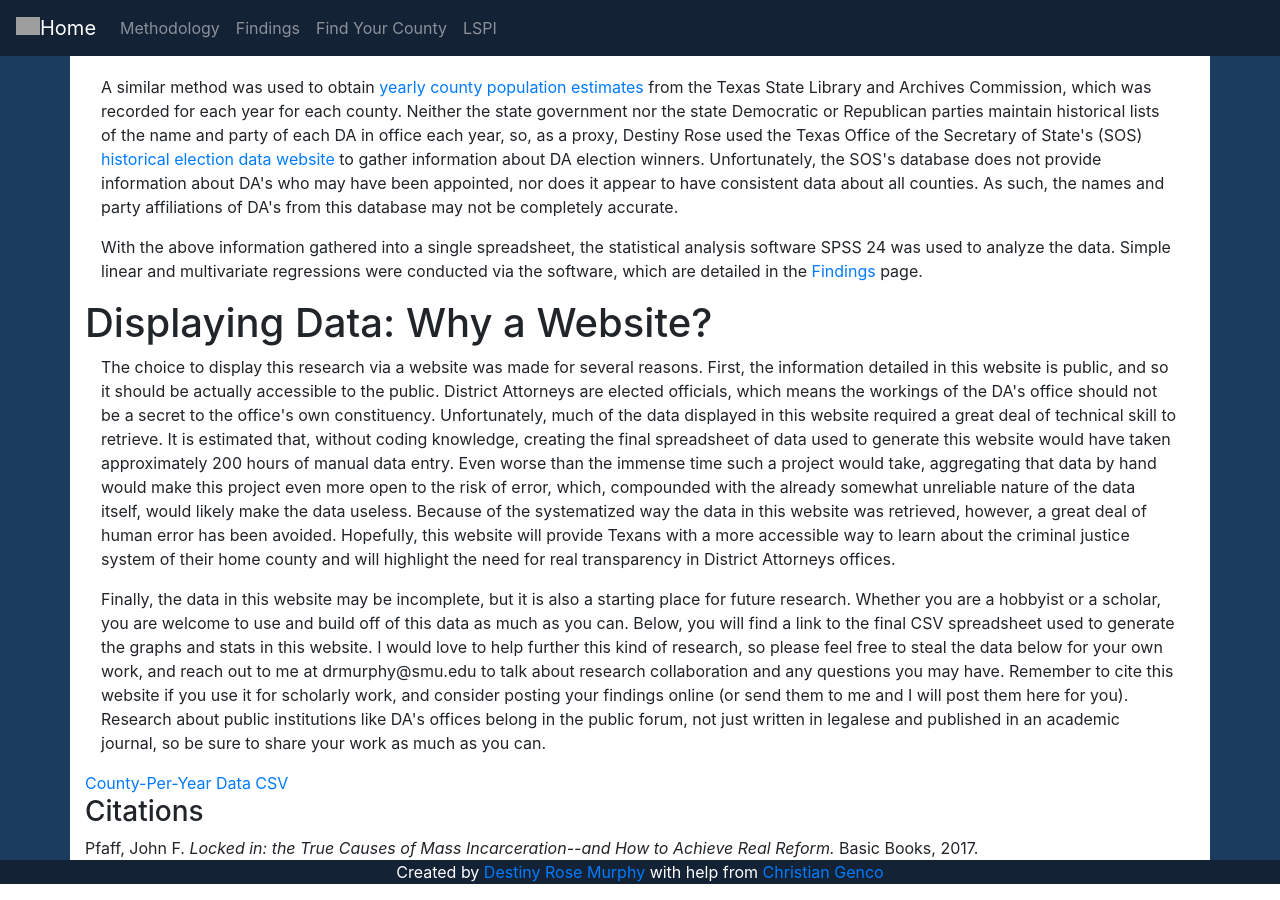
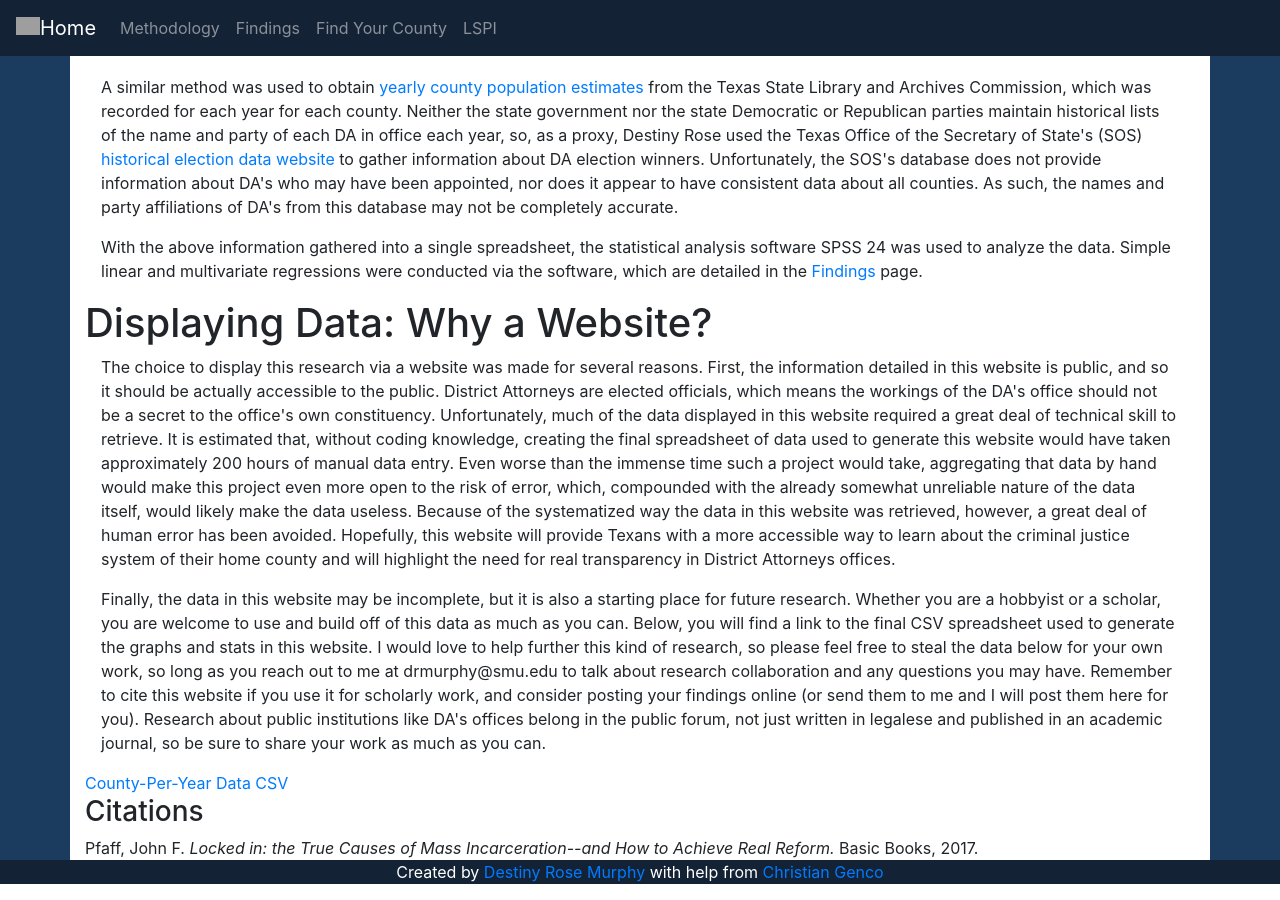
Before and after one commit to DestinyRoseMurphy/DestinyRoseMurphy.github.io, a Jekyll site: the page criminalJusticeWebsite/methodology.html, which Jekyll copies as it is, in a window 1280 px wide and 900 px high, scrolled down 951 px. Built offline with Jekyll 4.4.1, drawn with Linux system fonts in a browser that asks for light colours; nearby versions of some CDN libraries; a script that is not in the unit is left out; grey boxes are pictures that could not be loaded.

Commit message:
Final formatting

```diff
--- a/criminalJusticeWebsite/methodology.html
+++ b/criminalJusticeWebsite/methodology.html
@@ -64,9 +64,11 @@
 
       <p style="margin-left: 1rem;margin-right: 1rem;">The choice to display this research via a website was made for several reasons. First, the information detailed in this website is public, and so it should be actually accessible to the public. District Attorneys are elected officials, which means the workings of the DA's office should not be a secret to the office's own constituency. Unfortunately, much of the data displayed in this website required a great deal of technical skill to retrieve. It is estimated that, without coding knowledge, creating the final spreadsheet of data used to generate this website would have taken approximately 200 hours of manual data entry. Even worse than the immense time such a project would take, aggregating that data by hand would make this project even more open to the risk of error, which, compounded with the already somewhat unreliable nature of the data itself, would likely make the data useless. Because of the systematized way the data in this website was retrieved, however, a great deal of human error has been avoided. Hopefully, this website will provide Texans with a more accessible way to learn about the criminal justice system of their home county and will highlight the need for real transparency in District Attorneys offices.</p>
 
-      <p style="margin-left: 1rem;margin-right: 1rem;">Finally, the data in this website may be incomplete, but it is also a starting place for future research. Whether you are a hobbyist or a scholar, you are welcome to use and build off of this data as much as you can. Below, you will find a link to the final CSV spreadsheet used to generate the graphs and stats in this website. I would love to help further this kind of research, so please feel free to steal the data below for your own work, and reach out to me at drmurphy@smu.edu to talk about research collaboration and any questions you may have. Remember to cite this website if you use it for scholarly work, and consider posting your findings online (or send them to me and I will post them here for you). Research about public institutions like DA's offices belong in the public forum, not just written in legalese and published in an academic journal, so be sure to share your work as much as you can.</p>
+      <p style="margin-left: 1rem;margin-right: 1rem;">Finally, the data in this website may be incomplete, but it is also a starting place for future research. Whether you are a hobbyist or a scholar, you are welcome to use and build off of this data as much as you can. Below, you will find a link to the final CSV spreadsheet used to generate the graphs and stats in this website. I would love to help further this kind of research, so please feel free to steal the data below for your own work, so long as you reach out to me at drmurphy@smu.edu to talk about research collaboration and any questions you may have. Remember to cite this website if you use it for scholarly work, and consider posting your findings online (or send them to me and I will post them here for you). Research about public institutions like DA's offices belong in the public forum, not just written in legalese and published in an academic journal, so be sure to share your work as much as you can.</p>
 
        <a href="http://www.destinyrosemurphy.com/criminalJusticeWebsite/County_Data.csv">County-Per-Year Data CSV</a>
+
+     </br>
 
 
     <h3>Citations</h3>
```
